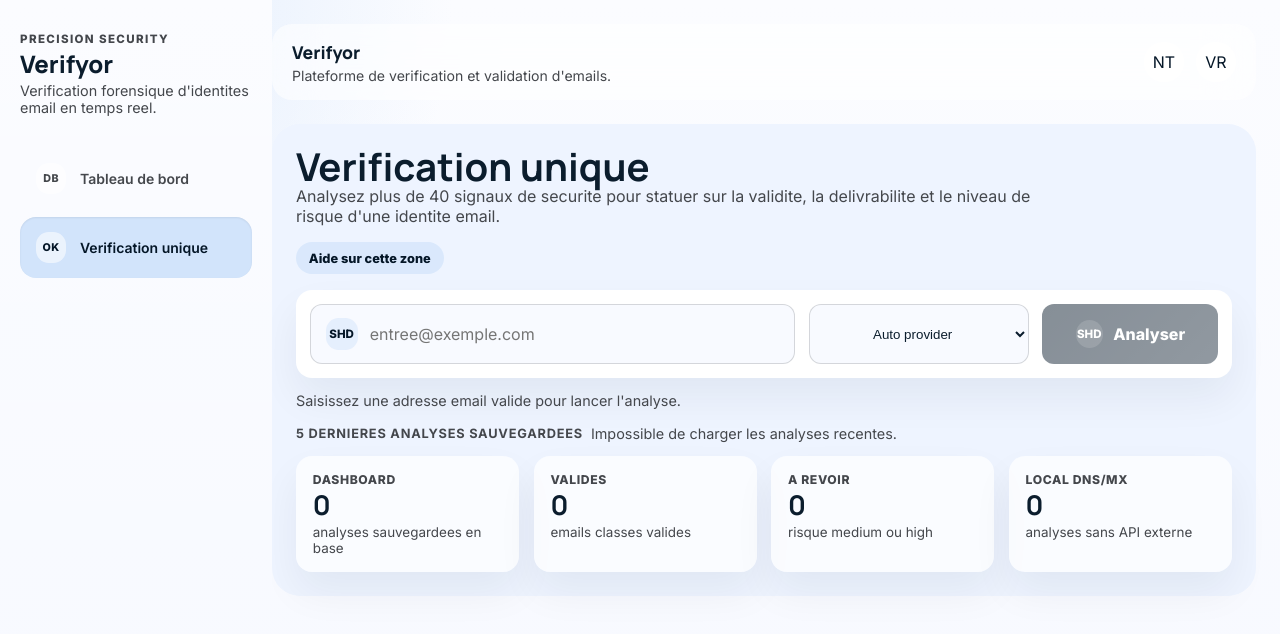
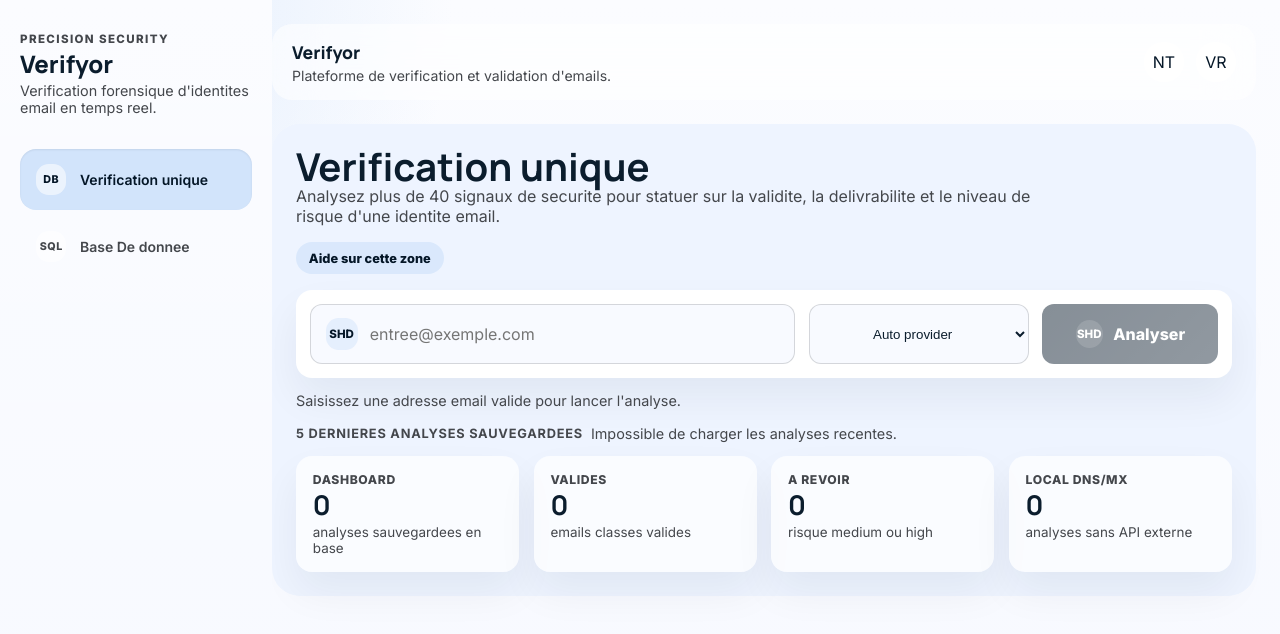
Before and after one commit to nouhailler/verifyor, a website: page index.html in a window 1280 px wide. Drawn offline with Linux system fonts and the light colour scheme; no server answers.

Commit message:
Add database menu link on home page

```diff
--- a/index.html
+++ b/index.html
@@ -22,13 +22,13 @@
         </div>
 
         <nav class="nav-group" aria-label="Navigation principale">
-          <a class="nav-link" href="#">
+          <a class="nav-link active" href="/">
             <span class="nav-icon">DB</span>
-            <span>Tableau de bord</span>
+            <span>Verification unique</span>
           </a>
-          <a class="nav-link active" href="#">
-            <span class="nav-icon">OK</span>
-            <span>Verification unique</span>
+          <a class="nav-link" href="/admin/db">
+            <span class="nav-icon">SQL</span>
+            <span>Base De donnee</span>
           </a>
         </nav>
       </aside>
```
